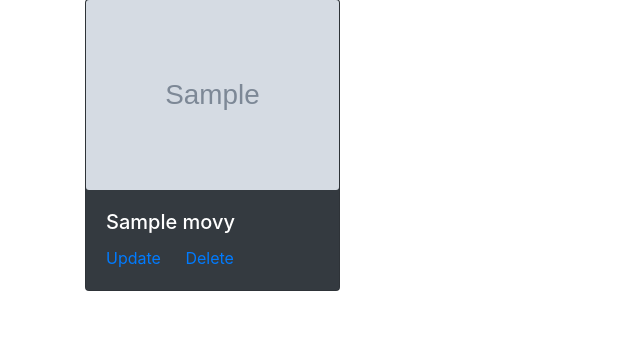
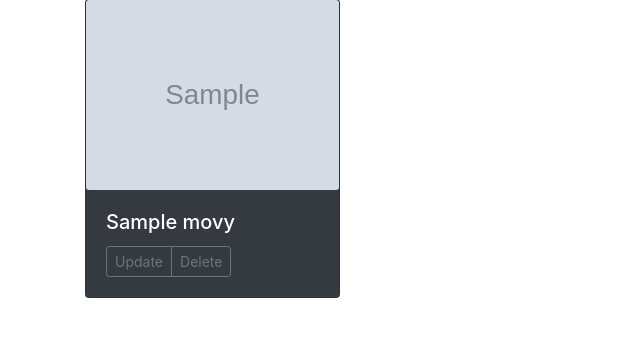
Before and after one commit to neboysam/movieDatabase, a PHP site: the page made by Views/Movies/getAllMovies.html.twig in a window 1280 px wide. Shown: the part 201-547 px from the top of the page, without its empty margins (0-640 px from the left). Run offline with PHP 8.4, Linux system fonts and the light colour scheme; the template is opened without the code that fills it: most values are stand-ins (such as "Sample title", 1, 10 or a date in 2020); grey boxes marked "Sample" are stand-in pictures; some libraries are stand-ins or nearby versions.

Commit message:
added bootstrap button style to hrefs in update movie

```diff
--- a/Views/Movies/getAllMovies.html.twig
+++ b/Views/Movies/getAllMovies.html.twig
@@ -16,8 +16,10 @@
           <img src='/Uploads/posters/{{ movie.poster }}' class="card-img b-0">
           <div class="card-body">
             <h5 class="card-title">{{ movie.title }}</h5>
-            <a href="{{baseUrl}}/admin/movies/updatemovie/{{movie.movie_id}}" class="card-link">Update</a>
-            <a href="{{baseUrl}}/admin/movies/deletemovie/{{movie.movie_id}}" class="card-link">Delete</a>
+            <div class="btn-group">
+              <a href="{{baseUrl}}/admin/movies/updatemovie/{{movie.movie_id}}" class="btn btn-sm btn-outline-secondary">Update</a>
+              <a href="{{baseUrl}}/admin/movies/deletemovie/{{movie.movie_id}}" class="btn btn-sm btn-outline-secondary">Delete</a>
+            </div>
           </div>
         </div>
       </div>
```
